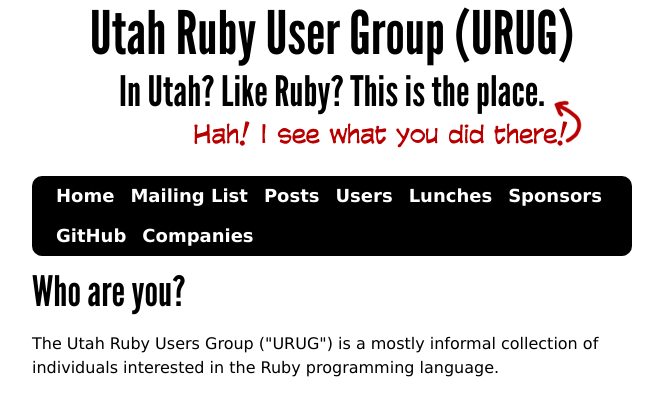
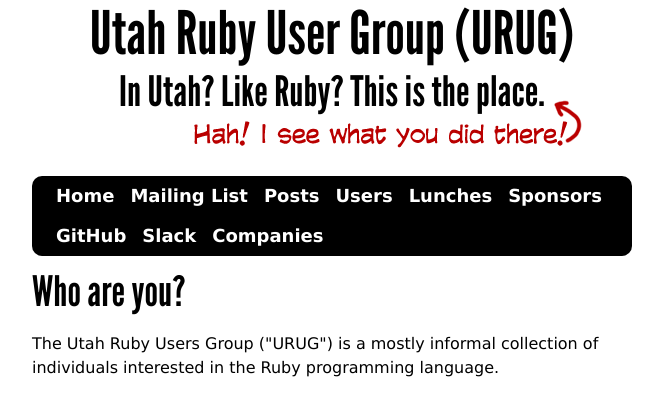
Before and after one commit to urug/urug.github.io, a Jekyll site: the page built from index.html, in a window 1280 px wide and 900 px high. Shown: the top 401 px of the window, without its empty margins (308-971 px from the left). Built offline with Jekyll 4.4.1, drawn with Linux system fonts in a browser that asks for light colours.

Commit message:
Add link to slack organization sign up to the main navigation

```diff
--- a/_layouts/default.html
+++ b/_layouts/default.html
@@ -25,6 +25,7 @@
         <li><a href="/lunches">Lunches</a></li>
         <li><a href="/sponsors">Sponsors</a></li>
         <li><a href="http://github.com/urug">GitHub</a></li>
+        <li><a href="http://urug.herokuapp.com/">Slack</a></li>
         <li><a href="/companies">Companies</a></li>
     </ul>
   </nav>
```
